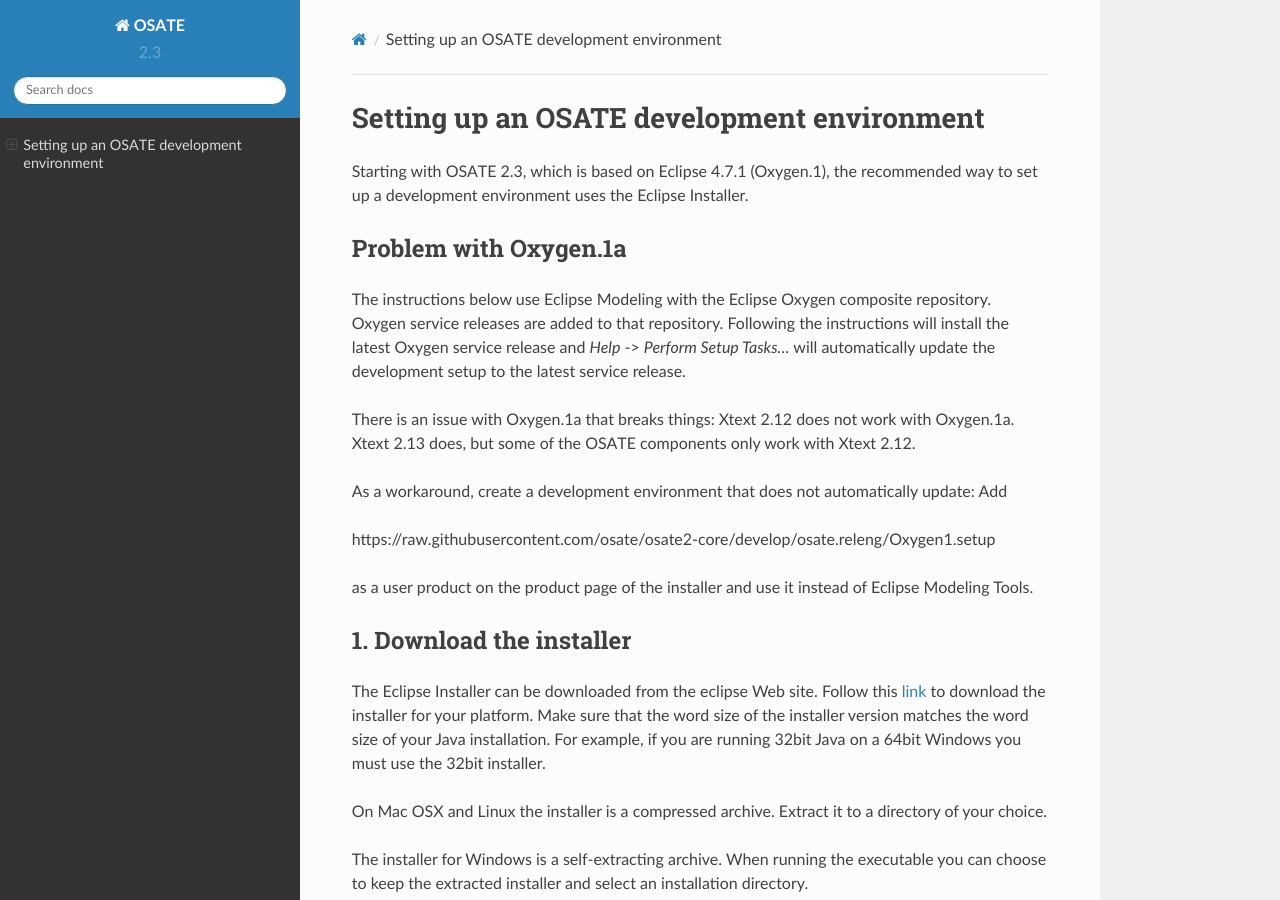
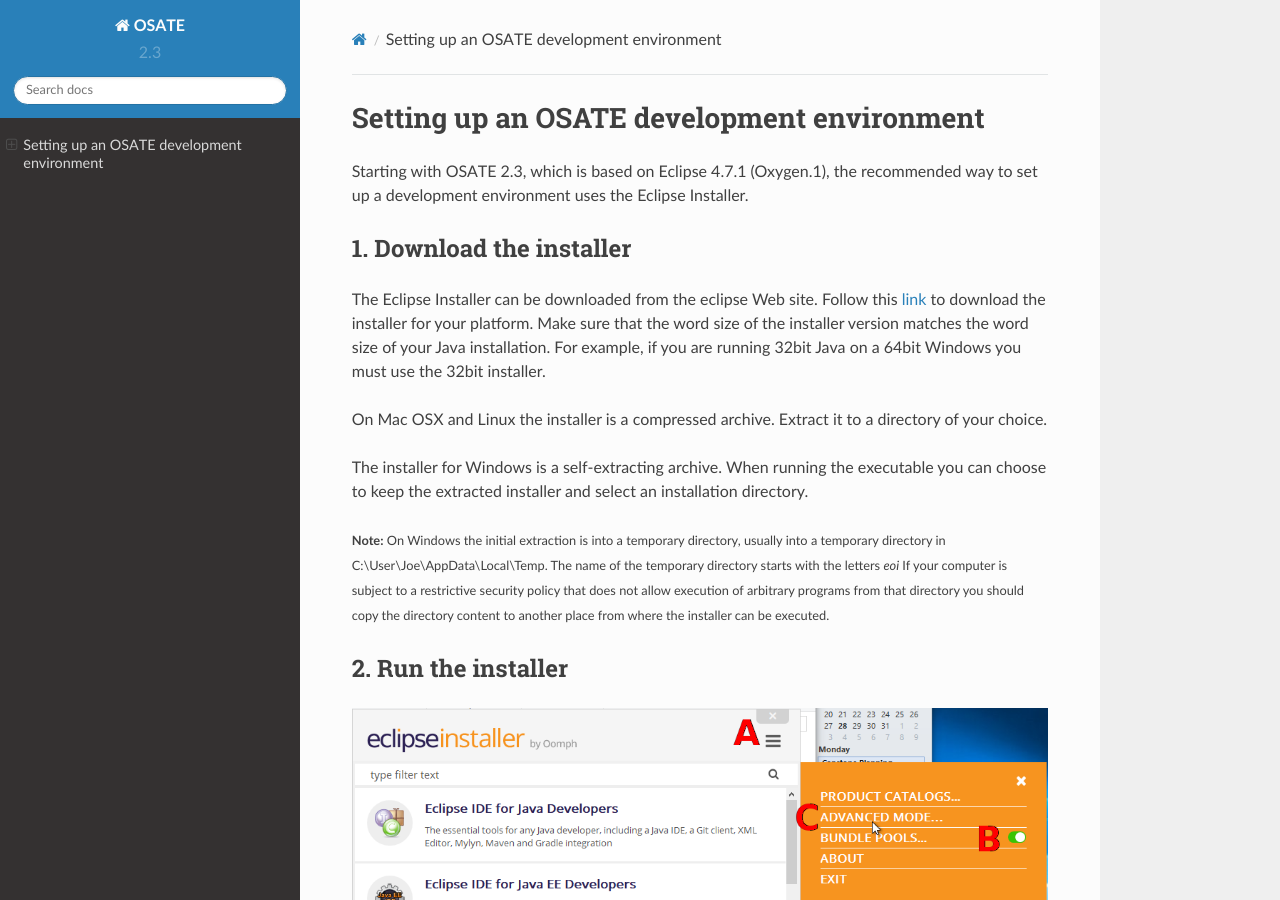
Before and after one commit to osate/website, a Sphinx documentation site: the page built from source/setup-development.md, in a window 1280 px wide and 900 px high. Built offline with Sphinx 7.4.7 and the Read the Docs theme 2.0.0, drawn with Linux system fonts in a browser that asks for light colours.

```diff
--- a/source/setup-development.md
+++ b/source/setup-development.md
@@ -1,18 +1,6 @@
 # Setting up an OSATE development environment
 
 Starting with OSATE 2.3, which is based on Eclipse 4.7.1 (Oxygen.1), the recommended way to set up a development environment uses the Eclipse Installer.
-
-## Problem with Oxygen.1a
-
-The instructions below use Eclipse Modeling with the Eclipse Oxygen composite repository. Oxygen service releases are added to that repository. Following the instructions will install the latest Oxygen service release and *Help* -> *Perform Setup Tasks...* will automatically update the development setup to the latest service release.
-
-There is an issue with Oxygen.1a that breaks things: Xtext 2.12 does not work with Oxygen.1a. Xtext 2.13 does, but some of the OSATE components only work with Xtext 2.12.
-
-As a workaround, create a development environment that does not automatically update: Add
-
-https://raw.githubusercontent.com/osate/osate2-core/develop/osate.releng/Oxygen1.setup
-
-as a user product on the product page of the installer and use it instead of Eclipse Modeling Tools.
 
 ## 1. Download the installer
 
```
